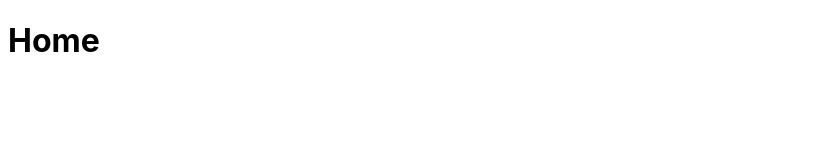
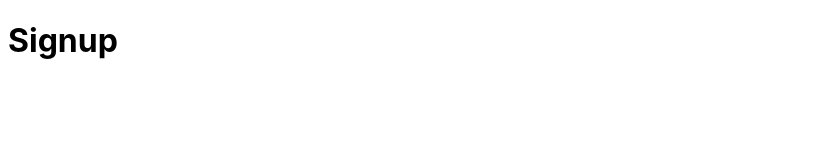
Before and after one commit to TyroDev/portfolio, a React (Create React App) app in the folder tyro-react-app/: page /signup in a window 1280 px wide. Shown: the top 160 px of the page, without its empty margins (0-837 px from the left). Built offline with nearby package versions, Linux system fonts and the light colour scheme.

Commit message:
add routes to Navbar.js

```diff
--- a/tyro-react-app/src/App.js
+++ b/tyro-react-app/src/App.js
@@ -14,7 +14,9 @@
     <div className="App">
       <Router>
         <Switch>
-          <Route path="/" component={home} />
+          <Route exact path="/" component={home} />
+          <Route exact path="/login" component={login} />
+          <Route exact path="/signup" component={signup} />
         </Switch>
       </Router>
 
```
